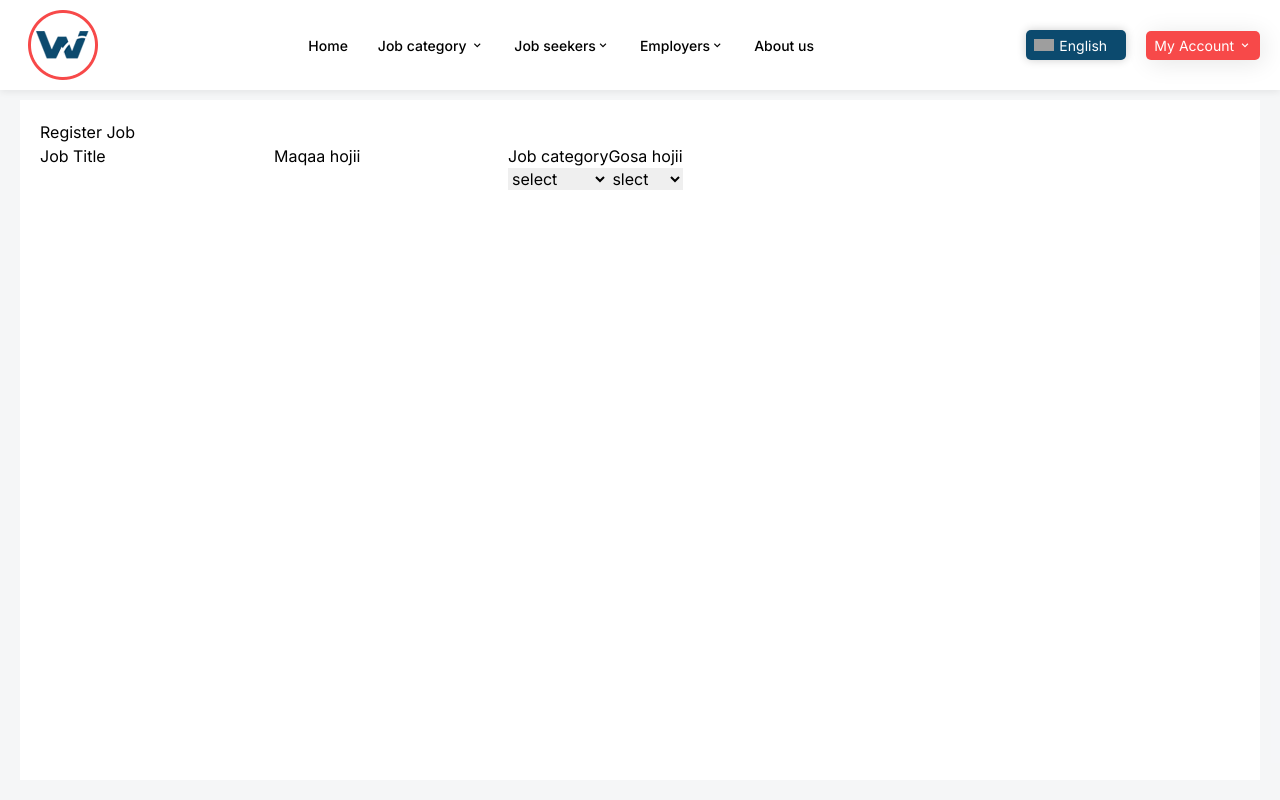
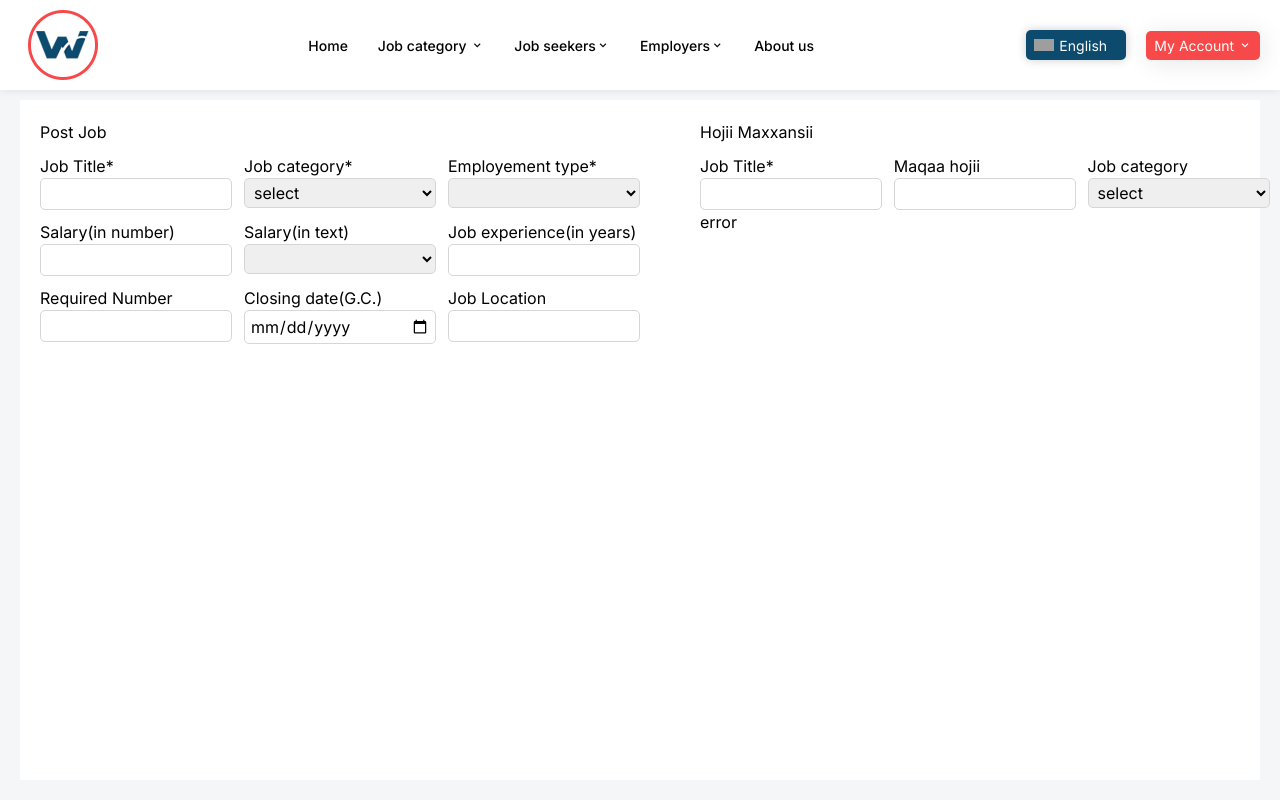
Before and after one commit to letigit18/wenchi-jobs, a Next.js app in the folder client/: page /employers/post-jobs in a window 1280 px wide. Shown: the top 800 px of the page. Built offline with nearby package versions, Linux system fonts and the light colour scheme; grey boxes are pictures that could not be loaded.

Commit message:
job post form has been completed

```diff
--- a/client/app/employers/post-jobs/page.js
+++ b/client/app/employers/post-jobs/page.js
@@ -15,11 +15,76 @@ const PostJobs = ()=>{
         <section className={styles.container}>
           <div className={styles.card}>
             <form>
-                <h3>Register Job</h3>
                 <div className={styles.formContainer}>
+                   <h2>Post Job </h2>
+                   <div className={styles.formContainerEng}>
                          <div className={styles.inputBox}>
-                      <label>Job Title</label>
+                            <label>Job Title*</label>
                             <input type='text' {...register("jobTitle")} className={styles.formControl} />
+                          </div>
+
+                          <div className={styles.inputBox}>
+                            <label>Job category*</label>
+                            <select {...register("jobCategory")} className={styles.formControl}>
+                              <option>select</option>
+                            </select>
+                          </div>
+                          <div className={styles.inputBox}>
+                            <label>Employement type*</label>
+                            <select {...register("jobCategory")} className={styles.formControl}>
+                              <option></option>
+                              <option value="Contractual">Contractual</option>
+                              <option value="Permanent">Permanent</option>
+                              <option value="Remote">Remote job</option>
+                            </select>
+                          </div>
+                   </div>
+                   <div className={styles.formContainerEng}>
+                         <div className={styles.inputBox}>
+                            <label>Salary(in number) </label>
+                            <input type='text' {...register("salaryInNumber")} className={styles.formControl} />
+                          </div>
+
+                          <div className={styles.inputBox}>
+                            <label>Salary(in text)</label>
+                            <select {...register("salaryInText")} className={styles.formControl}>
+                              <option></option>
+                              <option value="As per the company scale">As per the company scale</option>
+                              <option value="As per the company scale & very attractive">As per the company scale & very attractive</option>
+                              <option value="As per the Banks salary scale">As per the Banks salary scale</option>
+                              <option value="As per Higher Institution Education salary scale">As per Higher Institution Education salary scale</option>
+                              <option value="Negotiable">Negotiable</option>
+                            </select>
+                          </div>
+                          <div className={styles.inputBox}>
+                            <label>Job experience(in years)</label>
+                            <input type='text' {...register("experience")} className={styles.formControl} />
+                          </div>
+                   </div>
+                   <div className={styles.formContainerEng}>
+                         <div className={styles.inputBox}>
+                            <label>Required Number </label>
+                            <input type='text' {...register("requiredNumber")} className={styles.formControl} />
+                          </div>
+
+                          <div className={styles.inputBox}>
+                            <label>Closing date(G.C.)</label>
+                            <input type='date' className={styles.formControl} {...register("closingDate")} />
+                          </div>
+                          <div className={styles.inputBox}>
+                            <label>Job Location</label>
+                            <input type='text' {...register("location")} className={styles.formControl} />
+                          </div>
+                   </div>
+                </div>
+                {/** form container for Afan Oromo */}
+                <div className={styles.formContainer}>
+                    <h3>Hojii Maxxansii</h3>
+                    <div className={styles.formContainerOro}>
+                            <div className={styles.inputBox}>
+                              <label>Job Title*</label>
+                              <input type='text' {...register("jobTitle")} className={styles.formControl} />
+                              <p>error</p>
                             </div>
                             <div className={styles.inputBox}>
                               <label>Maqaa hojii</label>
@@ -27,15 +92,11 @@ const PostJobs = ()=>{
                             </div>
                             <div className={styles.inputBox}>
                               <label>Job category</label>
-                      <select {...register("jobCategory")}>
+                              <select {...register("jobCategory")} className={styles.formControl}>
                                 <option>select</option>
                               </select>
                             </div>
-                    <div className={styles.inputBox}>
-                      <label>Gosa hojii</label>
-                      <select {...register("jobCategoryOro")}>
-                        <option>slect</option>
-                      </select>
+
                     </div>
                 </div>
             </form>
--- a/client/app/employers/post-jobs/postjobs.module.css
+++ b/client/app/employers/post-jobs/postjobs.module.css
@@ -3,7 +3,7 @@
     background-color: rgba(243,244,246, 80%);
     height: 80%;
     padding: 10px 20px 20px 20px;
-
+    font-size: 12pt;
 }
 .container .card{
     width: 100%;
@@ -11,10 +11,31 @@
     padding: 20px;
     background-color: white;
 }
+.card form{
+    width: 100%;
+    display: flex;
+    gap: 5%;
+}
 .formContainer{
+    max-width: 50%;
     display: flex;
+    flex-direction: column;
+    gap: 10px;
+}
+
+.formContainerEng, .formContainerOro{
+    display: flex;
+    justify-content: space-between;
 }
 .inputBox{
     display: flex;
     flex-direction: column;
+    width: 32%;
 }
+.formControl{
+    outline: none;
+    border: 1px solid rgb(214, 213, 216);
+    padding: 3px 5px;
+    border-radius: 5px;
+
+}
```
Lines whose indentation alone changed are shown as unchanged.
